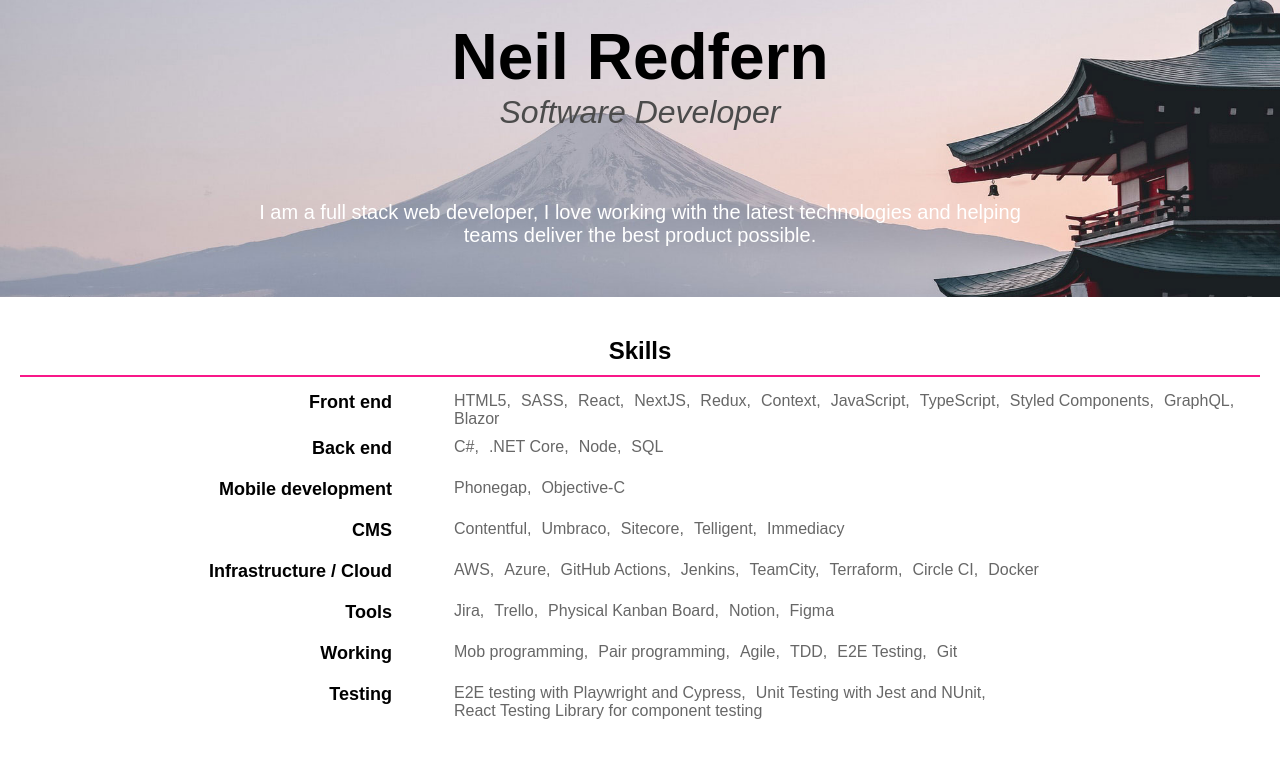
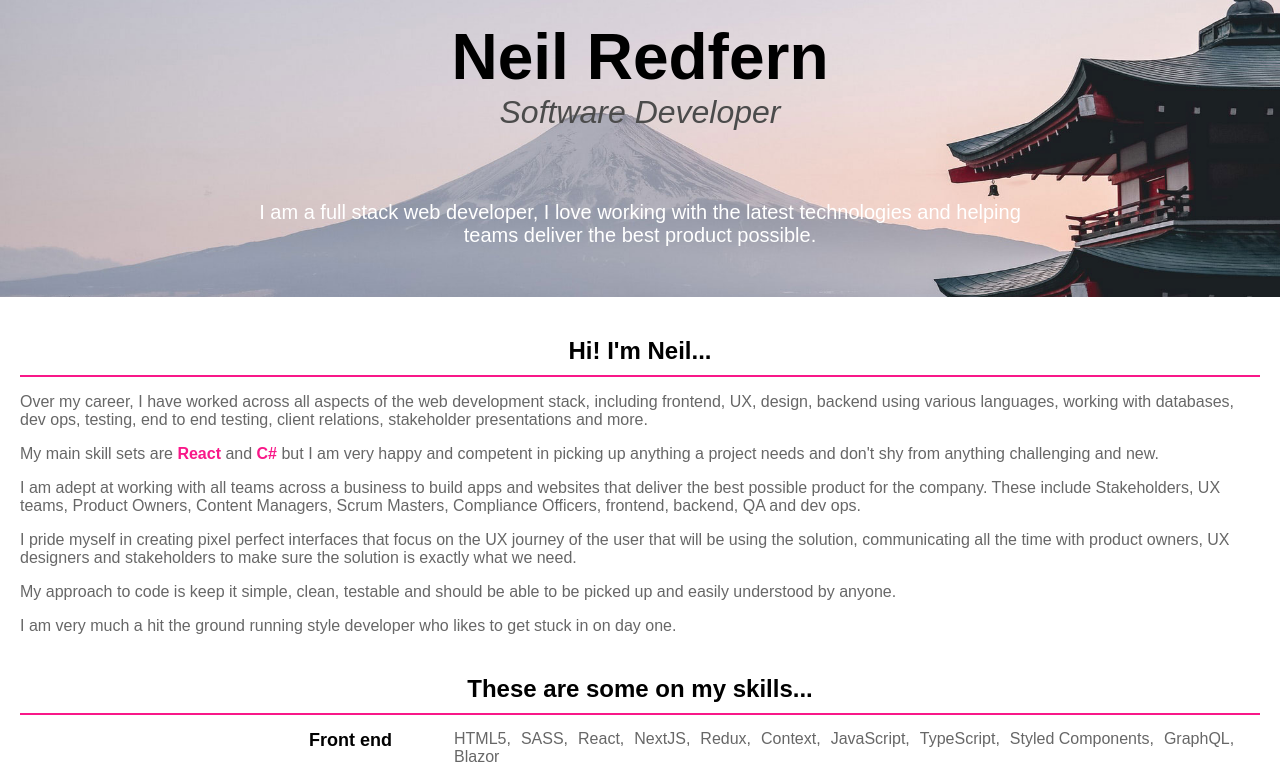
Before and after one commit to Redfern/Portfolio, a React (Vite) app: page / in a window 1280 px wide. Shown: the top 776 px of the page. Built offline with nearby package versions, Linux system fonts and the light colour scheme.

Commit message:
wording changes

```diff
--- a/src/App.jsx
+++ b/src/App.jsx
@@ -8,6 +8,7 @@ import Skills from "./components/Skills.jsx";
 import Projects from "./components/Projects.jsx";
 import Message from "./components/Message.jsx";
 import theme from "./theme.jsx";
+import AboutMe from "./components/AboutMe.jsx";
 
 const Container = styled.div`
   margin: 0 auto;
@@ -23,6 +24,7 @@ class App extends Component {
             <GlobalStyles />
             <Header />
             <Container>
+              <AboutMe />
               <Skills />
               <Jobs />
               <Projects />
--- /dev/null
+++ b/src/components/AboutMe.jsx
@@ -0,0 +1,56 @@
+import styled from "styled-components";
+
+const Section = styled.div`
+  padding: 20px;
+  padding-bottom: 0;
+
+  b {
+    color: #f91889;
+  }
+
+  .no-bottom-padding {
+    padding-bottom: 0;
+    margin-bottom: 0;
+  }
+`;
+
+const AboutMe = () => {
+  return (
+    <Section>
+      <h2>Hi! I'm Neil...</h2>
+      <p>
+        Over my career, I have worked across all aspects of the web development
+        stack, including frontend, UX, design, backend using various languages,
+        working with databases, dev ops, testing, end to end testing, client
+        relations, stakeholder presentations and more.
+      </p>
+      <p>
+        My main skill sets are <b>React</b> and <b>C#</b> but I am very happy
+        and competent in picking up anything a project needs and don&apos;t shy
+        from anything challenging and new.
+      </p>
+      <p>
+        I am adept at working with all teams across a business to build apps and
+        websites that deliver the best possible product for the company. These
+        include Stakeholders, UX teams, Product Owners, Content Managers, Scrum
+        Masters, Compliance Officers, frontend, backend, QA and dev ops.
+      </p>
+      <p>
+        I pride myself in creating pixel perfect interfaces that focus on the UX
+        journey of the user that will be using the solution, communicating all
+        the time with product owners, UX designers and stakeholders to make sure
+        the solution is exactly what we need.
+      </p>
+      <p>
+        My approach to code is keep it simple, clean, testable and should be
+        able to be picked up and easily understood by anyone.
+      </p>
+      <p className="no-bottom-padding">
+        I am very much a hit the ground running style developer who likes to get
+        stuck in on day one.
+      </p>
+    </Section>
+  );
+};
+
+export default AboutMe;
--- a/src/components/Footer.jsx
+++ b/src/components/Footer.jsx
@@ -25,7 +25,7 @@ const FooterStyles = styled.div`
 
 const Footer = () => (
   <FooterStyles>
-    <h2>Contact</h2>
+    <h2>Why not get in touch?</h2>
     <div>
       <ul>
         <li>
--- a/src/components/Jobs.jsx
+++ b/src/components/Jobs.jsx
@@ -8,7 +8,7 @@ const StyledJobs = styled.div`
 
 const Jobs = () => (
   <StyledJobs>
-    <h2>Work History</h2>
+    <h2>I've worked at a number of places over my career...</h2>
     {workHistory.jobs.map((item, index) => (
       <Job key={index} {...item} />
     ))}
--- a/src/components/Projects.jsx
+++ b/src/components/Projects.jsx
@@ -18,7 +18,7 @@ const SectionContainer = styled.div`
 
 const Projects = () => (
   <SectionContainer>
-    <h2>Personal projects</h2>
+    <h2>In my spare time, these are some of the websites i've created...</h2>
     <StyledProjects>
       {projectsJson.projects.map((item) => (
         <Project key={item.title} {...item} />
--- a/src/components/Skills.jsx
+++ b/src/components/Skills.jsx
@@ -59,7 +59,7 @@ const StyledSkill = styled.div`
 const Skills = () => (
   <React.Fragment>
     <SkillsStyles>
-      <h2>Skills</h2>
+      <h2>These are some on my skills...</h2>
       {skillsJson.skills.map((item) => (
         <StyledSkill
           key={item.title}
```
